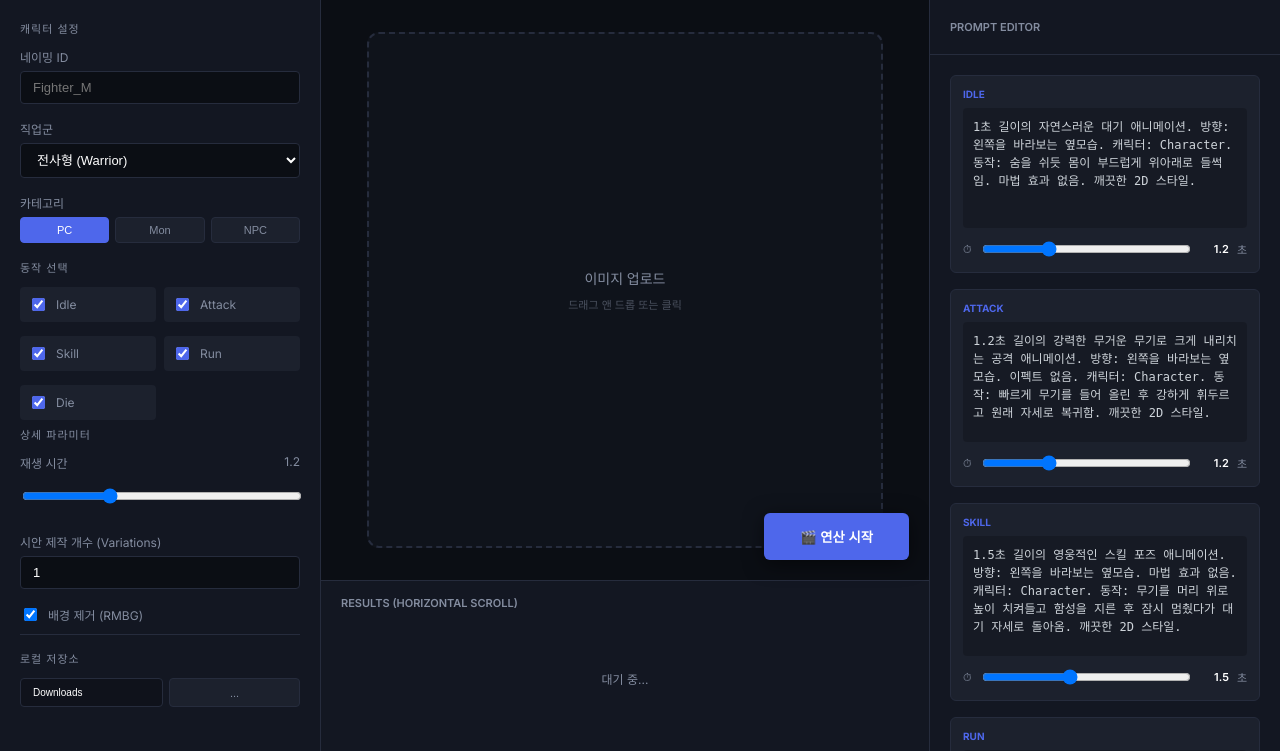
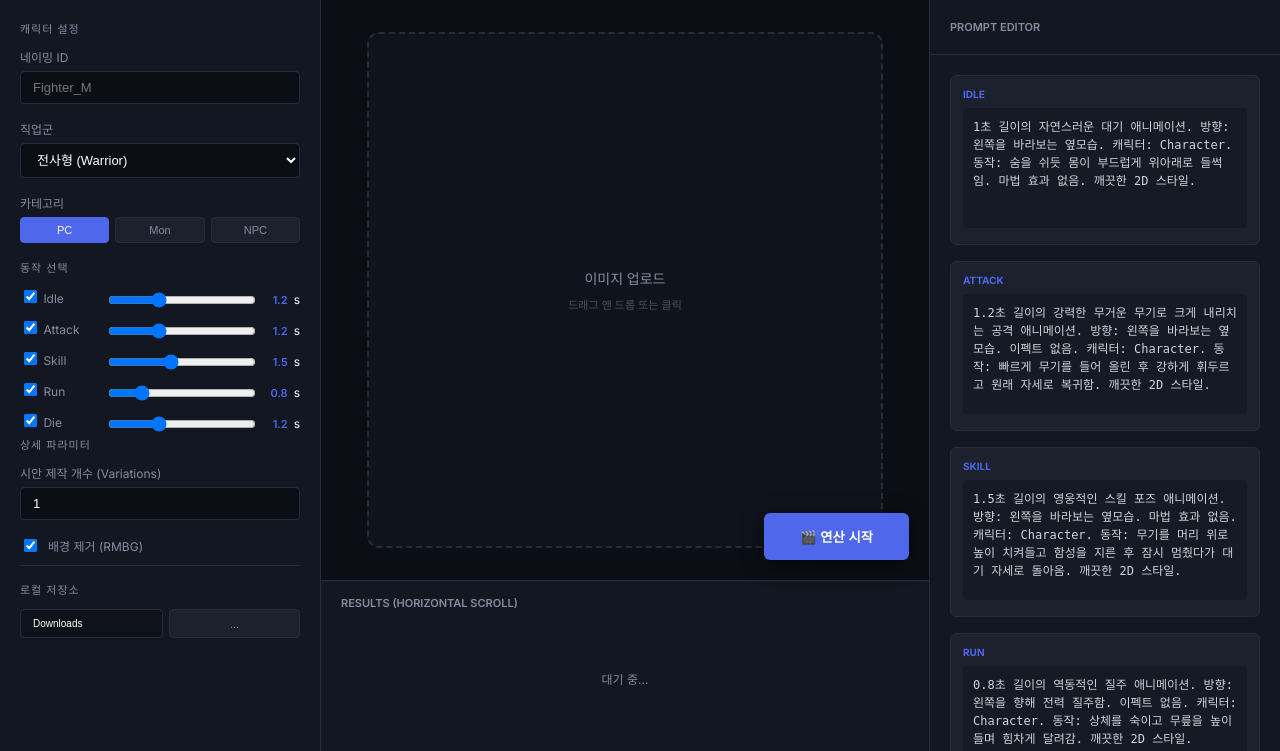
Before and after one commit to aura1905/aura-motion, a Flask app: page / in a window 1280 px wide. Shown: the part 49-800 px from the top of the page. Run offline with Flask 3, Linux system fonts and the light colour scheme.

Commit message:
feat: 동작별 재생시간을 좌측 체크리스트에 통합, 글로벌 재생시간 바 삭제

```diff
--- a/templates/index.html
+++ b/templates/index.html
@@ -291,6 +291,32 @@
             font-weight: 600;
         }
 
+        .motion-row {
+            display: flex;
+            align-items: center;
+            gap: 6px;
+            font-size: 12px;
+            color: var(--text-main);
+        }
+
+        .motion-row label {
+            min-width: 80px;
+            cursor: pointer;
+        }
+
+        .motion-row input[type="range"] {
+            flex: 1;
+            height: 4px;
+        }
+
+        .motion-row .dur-val {
+            min-width: 24px;
+            text-align: right;
+            color: var(--accent);
+            font-weight: 600;
+            font-size: 11px;
+        }
+
         .results-bar {
             height: 420px;
             /* 320px에서 높이 상향 */
@@ -433,27 +459,36 @@
 
                 <div>
                     <div class="section-title">동작 선택</div>
-                    <div class="motion-grid">
-                        <label class="motion-item"><input type="checkbox" name="motions" value="idle" checked
-                                onchange="togglePrompt('idle')"> Idle</label>
-                        <label class="motion-item"><input type="checkbox" name="motions" value="attack" checked
-                                onchange="togglePrompt('attack')"> Attack</label>
-                        <label class="motion-item"><input type="checkbox" name="motions" value="skill" checked
-                                onchange="togglePrompt('skill')"> Skill</label>
-                        <label class="motion-item"><input type="checkbox" name="motions" value="run" checked
-                                onchange="togglePrompt('run')"> Run</label>
-                        <label class="motion-item"><input type="checkbox" name="motions" value="die" checked
-                                onchange="togglePrompt('die')"> Die</label>
+                    <div style="display:flex; flex-direction:column; gap:6px;">
+                        <div class="motion-row"><label><input type="checkbox" name="motions" value="idle" checked
+                                    onchange="togglePrompt('idle')"> Idle</label><input type="range" id="dur-idle"
+                                min="0.5" max="3.0" step="0.1" value="1.2"
+                                oninput="this.nextElementSibling.textContent=this.value"><span
+                                class="dur-val">1.2</span>s</div>
+                        <div class="motion-row"><label><input type="checkbox" name="motions" value="attack" checked
+                                    onchange="togglePrompt('attack')"> Attack</label><input type="range" id="dur-attack"
+                                min="0.5" max="3.0" step="0.1" value="1.2"
+                                oninput="this.nextElementSibling.textContent=this.value"><span
+                                class="dur-val">1.2</span>s</div>
+                        <div class="motion-row"><label><input type="checkbox" name="motions" value="skill" checked
+                                    onchange="togglePrompt('skill')"> Skill</label><input type="range" id="dur-skill"
+                                min="0.5" max="3.0" step="0.1" value="1.5"
+                                oninput="this.nextElementSibling.textContent=this.value"><span
+                                class="dur-val">1.5</span>s</div>
+                        <div class="motion-row"><label><input type="checkbox" name="motions" value="run" checked
+                                    onchange="togglePrompt('run')"> Run</label><input type="range" id="dur-run"
+                                min="0.5" max="3.0" step="0.1" value="0.8"
+                                oninput="this.nextElementSibling.textContent=this.value"><span
+                                class="dur-val">0.8</span>s</div>
+                        <div class="motion-row"><label><input type="checkbox" name="motions" value="die" checked
+                                    onchange="togglePrompt('die')"> Die</label><input type="range" id="dur-die"
+                                min="0.5" max="3.0" step="0.1" value="1.2"
+                                oninput="this.nextElementSibling.textContent=this.value"><span
+                                class="dur-val">1.2</span>s</div>
                     </div>
                 </div>
-
                 <div>
                     <div class="section-title">상세 파라미터</div>
-                    <div class="form-group">
-                        <label>재생 시간 <span style="float:right;" id="dur_val">1.2</span></label>
-                        <input type="range" name="duration" id="duration_slider" min="0.5" max="3.0" step="0.1"
-                            value="1.2">
-                    </div>
                     <div class="form-group"><label>시안 제작 개수 (Variations)</label><input type="number" name="batch_count"
                             value="1" min="1" max="4"></div>
                     <label style="display:flex; align-items:center; gap:8px; cursor:pointer; margin-bottom: 10px;">
@@ -533,8 +568,7 @@
                 const dur = DEFAULT_DURATIONS[m] || 1.2;
                 const div = document.createElement('div');
                 div.className = 'prompt-card'; div.id = `card-${m}`;
-                div.innerHTML = `<label>${m.toUpperCase()}</label><textarea id="ta-${m}" name="prompt_${m}">${getPromptText(m)}</textarea>
-                    <div class="dur-row">⏱ <input type="range" id="dur-${m}" min="0.5" max="3.0" step="0.1" value="${dur}" oninput="this.nextElementSibling.textContent=this.value"><span class="dur-val">${dur}</span>초</div>`;
+                div.innerHTML = `<label>${m.toUpperCase()}</label><textarea id="ta-${m}" name="prompt_${m}">${getPromptText(m)}</textarea>`;
                 container.appendChild(div);
             } else {
                 const card = document.getElementById(`card-${m}`);
```
